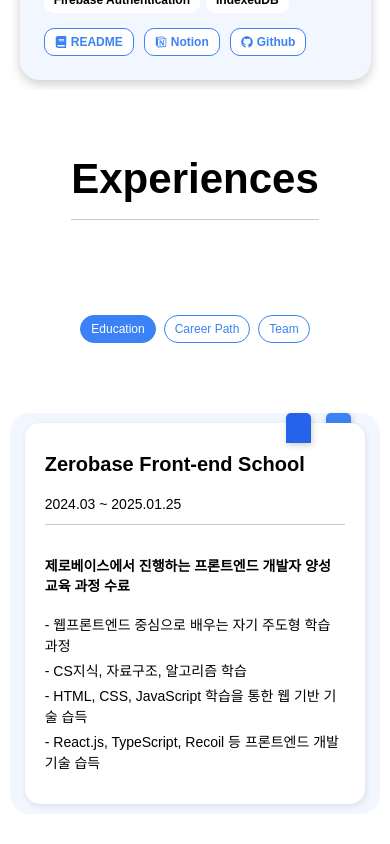
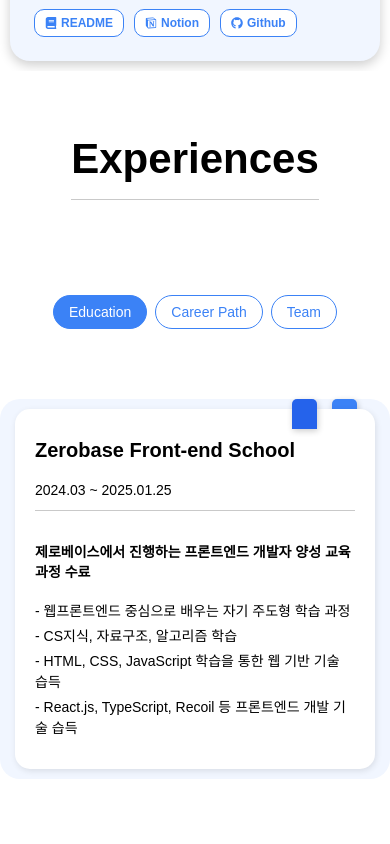
Before and after one commit to wlals4264/bluemin-portfolio, a Next.js app: page / in a window 390 px wide. Shown: the part 2426-3270 px from the top of the page. After the commit the page ends 3235 px from the top, so only its background shows below. Built offline with nearby package versions, Linux system fonts and the light colour scheme; a web font is replaced by a local one.

Commit message:
Refactor: 모바일 환경에 맞게 100vw 주고 요소들 크기 수정

```diff
--- a/src/styles/Home.scss
+++ b/src/styles/Home.scss
@@ -22,6 +22,6 @@
 // 모바일 (480px 이하)
 @media (max-width: 480px) {
   .home-wrapper {
-    width: 95vw;
+    width: 100vw;
   }
 }
--- a/src/styles/components/Experiences.scss
+++ b/src/styles/components/Experiences.scss
@@ -222,9 +222,9 @@
 
         button {
           width: fit-content;
-          padding: 6px 10px;
+          padding: 8px 15px;
 
-          font-size: 12px;
+          font-size: 14px;
         }
       }
 
--- a/src/styles/components/Skills.scss
+++ b/src/styles/components/Skills.scss
@@ -4,6 +4,7 @@
   display: flex;
   flex-direction: column;
   scroll-margin-top: 62px;
+  box-sizing: border-box;
 
   .skills-list {
     display: flex;
```
